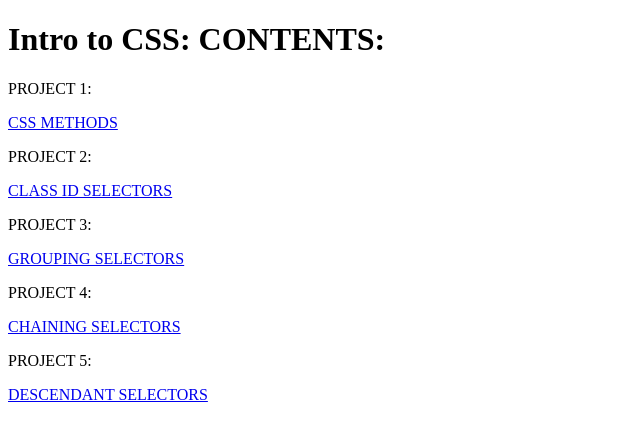
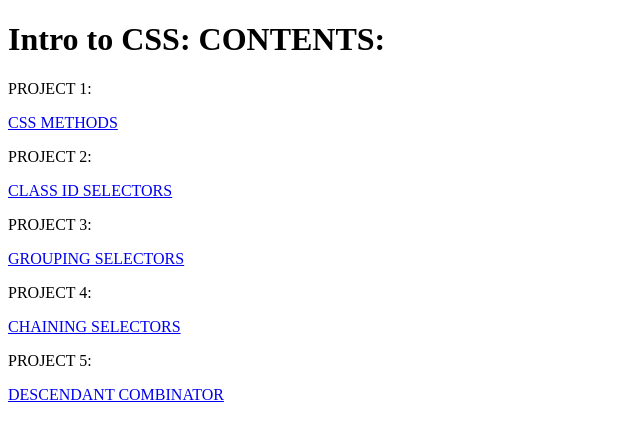
Before and after one commit to programmer-srr-1986/intro-to-css, a plain HTML site: page index.html in a window 1280 px wide. Shown: the full height of the page, 0-640 px from the left. Drawn offline with Linux system fonts and the light colour scheme.

Commit message:
Renamed Directories, Fixed Name Error
01-cascade-fix to 101-cascade fix
Typo fixed for PROJECTS .html directory

```diff
--- a/index.html
+++ b/index.html
@@ -16,6 +16,6 @@
     <p>PROJECT 4:</p>
     <p><a href="./04-chaining-selectors/04-chaining-selectors.html" target="_blank" rel="noopener noreferrer">CHAINING SELECTORS</a></p>
     <p>PROJECT 5:</p>
-    <p><a href="./05-descendant-combinator/05-descendant-combinator.html" target="_blank" rel="noopener noreferrer">DESCENDANT SELECTORS</a></p>
+    <p><a href="./05-descendant-combinator/05-descendant-combinator.html" target="_blank" rel="noopener noreferrer">DESCENDANT COMBINATOR</a></p>
 </body>
 </html>
```
Also changed, not shown: 101-cascade-fix/index.html (renamed from 01-cascade-fix/index.html), 101-cascade-fix/style.css (renamed from 01-cascade-fix/style.css).
